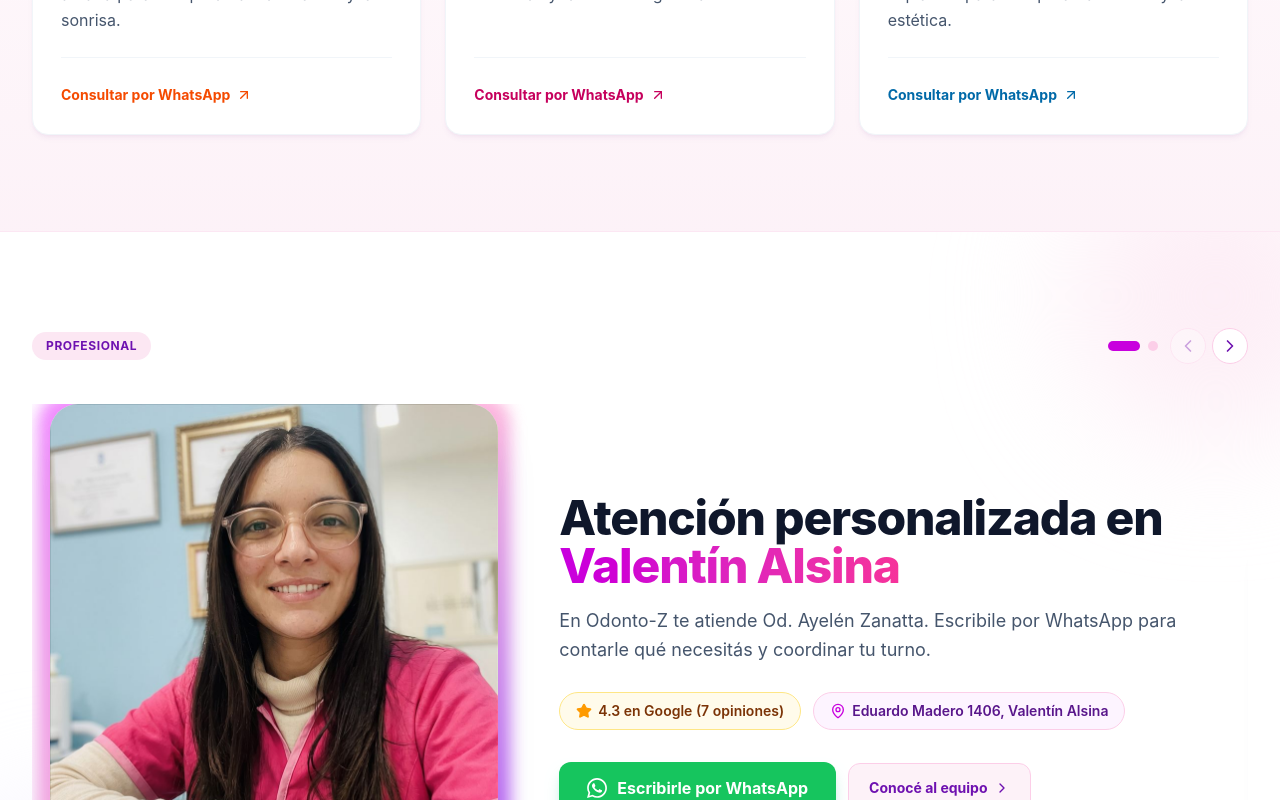
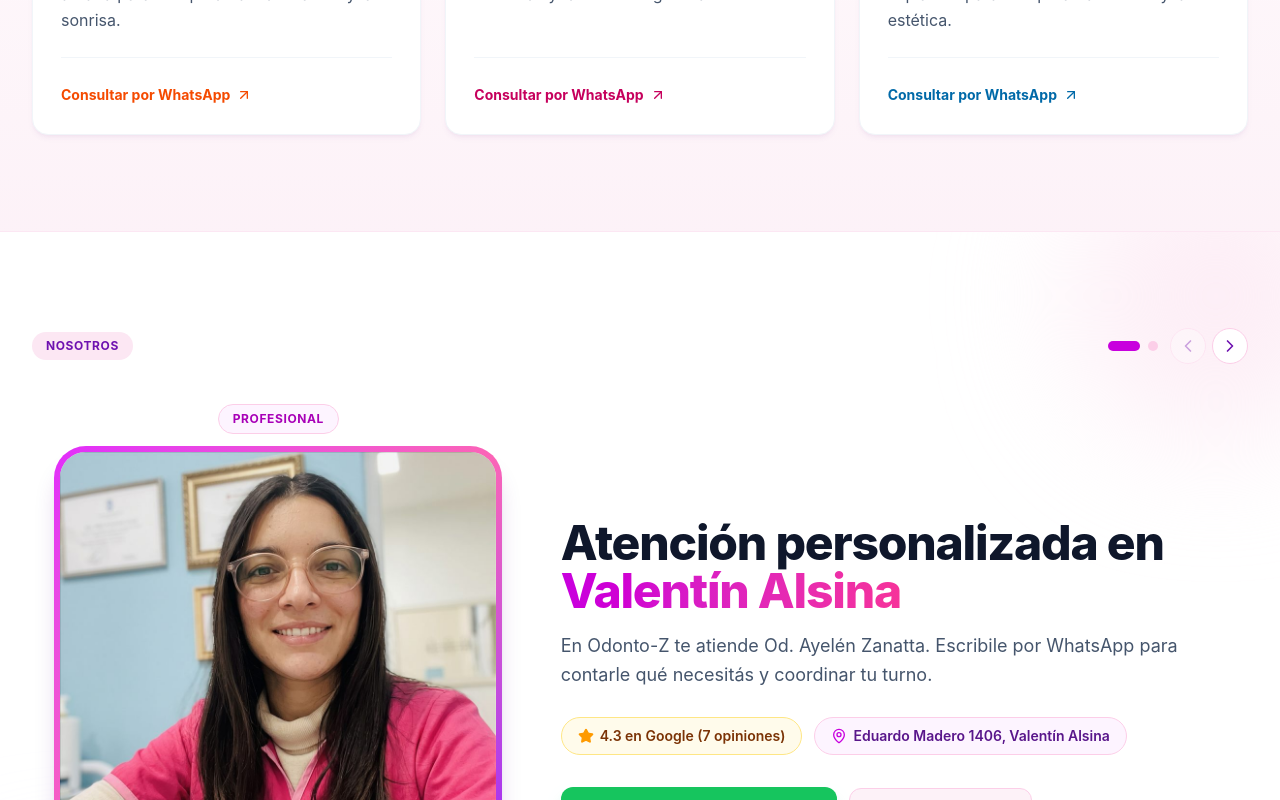
Before and after one commit to LuisLazaro12319/odonto-z, a React (Vite) app: page / in a window 1280 px wide. Shown: the part 2000-2800 px from the top of the page. Built offline with nearby package versions, Linux system fonts and the light colour scheme.

Commit message:
Menu Nosotros, rotulos arriba de cada recuadro y marco de la foto parejo (sin halo recortado)
Co-Authored-By: Claude Sonnet 5.5 <noreply@anthropic.com>

```diff
--- a/src/components/Navbar.tsx
+++ b/src/components/Navbar.tsx
@@ -6,7 +6,7 @@ import { InstagramIcon, WhatsAppIcon } from './BrandIcons';
 const LINKS = [
   { href: '#top', label: 'Inicio' },
   { href: '#tratamientos', label: 'Tratamientos' },
-  { href: '#profesional', label: 'Profesional' },
+  { href: '#profesional', label: 'Nosotros' },
   { href: '#turnos', label: 'Turnos' },
   { href: '#ubicacion', label: 'Ubicación & Horarios' },
 ];
--- a/src/components/ProfessionalSection.tsx
+++ b/src/components/ProfessionalSection.tsx
@@ -37,10 +37,10 @@ export const ProfessionalSection: React.FC = () => {
       />
 
       <div className="relative max-w-7xl mx-auto px-4 sm:px-6 lg:px-8">
-        {/* Encabezado del carrusel: el título cambia según la tarjeta que se está viendo */}
+        {/* Encabezado fijo de la sección; los rótulos de cada persona van arriba de su recuadro */}
         <div className="flex items-center justify-between gap-4 mb-10">
           <div className="inline-block px-3.5 py-1.5 rounded-full bg-pink-100 text-purple-800 text-xs font-bold uppercase tracking-wider">
-            {SLIDES[activo]}
+            Nosotros
           </div>
 
           <div className="flex items-center gap-3">
@@ -88,12 +88,18 @@ export const ProfessionalSection: React.FC = () => {
           className="no-scrollbar flex overflow-x-auto snap-x snap-mandatory scroll-smooth"
         >
           {/* Tarjeta 1: la profesional */}
-          <div className="basis-full w-full min-w-0 grow-0 shrink-0 snap-center px-1">
+          <div className="basis-full w-full min-w-0 grow-0 shrink-0 snap-center px-3 pb-8">
             <div className="grid grid-cols-1 lg:grid-cols-12 gap-12 items-center">
               <div className="lg:col-span-5">
-                <div className="relative max-w-md mx-auto">
-                  <div className="absolute -inset-3 rounded-[2rem] bg-gradient-to-br from-fuchsia-400 via-pink-300 to-purple-600 opacity-80 blur-sm" />
-                  <div className="relative rounded-[1.75rem] overflow-hidden bg-pink-100 shadow-2xl shadow-purple-900/20 aspect-square">
+                <div className="max-w-md mx-auto">
+                  <p className="text-center mb-3">
+                    <span className="inline-block px-3.5 py-1.5 rounded-full bg-fuchsia-50 text-fuchsia-700 border border-pink-200 text-xs font-bold uppercase tracking-wider">
+                      Profesional
+                    </span>
+                  </p>
+                  {/* Marco de color: borde parejo y sin halo difuso, para que nada se recorte */}
+                  <div className="rounded-[2rem] p-1.5 bg-gradient-to-br from-fuchsia-500 via-pink-400 to-purple-600 shadow-xl shadow-purple-900/20">
+                  <div className="relative rounded-[1.6rem] overflow-hidden bg-pink-100 aspect-square">
                     {foto ? (
                       <img
                         src={foto}
@@ -109,7 +115,8 @@ export const ProfessionalSection: React.FC = () => {
                       </div>
                     )}
                   </div>
-                  <div className="relative -mt-8 mx-6 rounded-2xl bg-white shadow-xl shadow-purple-900/10 border border-pink-100 px-5 py-4 text-center">
+                  </div>
+                  <div className="relative -mt-6 mx-6 rounded-2xl bg-white shadow-xl shadow-purple-900/10 border border-pink-100 px-5 py-4 text-center">
                     <h3 className="text-xl font-extrabold text-slate-900">{CLINIC.professional}</h3>
                     <p className="text-sm text-fuchsia-700 font-semibold mt-0.5">Odontóloga · {CLINIC.name}</p>
                   </div>
@@ -172,7 +179,7 @@ export const ProfessionalSection: React.FC = () => {
           </div>
 
           {/* Tarjeta 2: el equipo de trabajo */}
-          <div className="basis-full w-full min-w-0 grow-0 shrink-0 snap-center px-1">
+          <div className="basis-full w-full min-w-0 grow-0 shrink-0 snap-center px-3 pb-8">
             <div className="max-w-3xl mb-10">
               <h2 className="text-3xl sm:text-4xl lg:text-5xl font-extrabold text-slate-900 tracking-tight mb-4">
                 Equipo de{' '}
@@ -189,10 +196,13 @@ export const ProfessionalSection: React.FC = () => {
               {TEAM.map((m) => {
                 const fotoMiembro = rutaFoto(m.photo);
                 return (
-                  <div
-                    key={m.role}
-                    className="bg-white rounded-3xl border border-pink-100 shadow-lg shadow-purple-900/5 overflow-hidden"
-                  >
+                  <div key={m.role}>
+                    <p className="text-center mb-3">
+                      <span className="inline-block px-3.5 py-1.5 rounded-full bg-fuchsia-50 text-fuchsia-700 border border-pink-200 text-xs font-bold uppercase tracking-wider">
+                        {m.role}
+                      </span>
+                    </p>
+                  <div className="bg-white rounded-3xl border border-pink-100 shadow-lg shadow-purple-900/5 overflow-hidden">
                     <div className="aspect-[4/3] bg-gradient-to-br from-fuchsia-50 to-pink-100 flex items-center justify-center">
                       {fotoMiembro ? (
                         <img
@@ -211,11 +221,11 @@ export const ProfessionalSection: React.FC = () => {
                       )}
                     </div>
                     <div className="px-5 py-4 text-center">
-                      <p className="text-xs font-bold uppercase tracking-wider text-fuchsia-700">{m.role}</p>
-                      <p className={`mt-1 text-base font-bold ${m.name ? 'text-slate-900' : 'text-slate-400 italic'}`}>
+                      <p className={`text-base font-bold ${m.name ? 'text-slate-900' : 'text-slate-400 italic'}`}>
                         {m.name ?? 'Nombre y apellido'}
                       </p>
                     </div>
+                  </div>
                   </div>
                 );
               })}
--- a/src/data/clinicData.ts
+++ b/src/data/clinicData.ts
@@ -50,7 +50,7 @@ export interface TeamMember {
 
 // Equipo de trabajo del consultorio. Completar nombre y foto de cada integrante.
 export const TEAM: TeamMember[] = [
-  { role: 'Odontóloga', name: CLINIC.professional, photo: CLINIC.photo },
+  { role: 'Profesional', name: CLINIC.professional, photo: CLINIC.photo },
   { role: 'Recepcionista', name: null, photo: null },
   { role: 'Asistente dental', name: null, photo: null },
 ];
```
